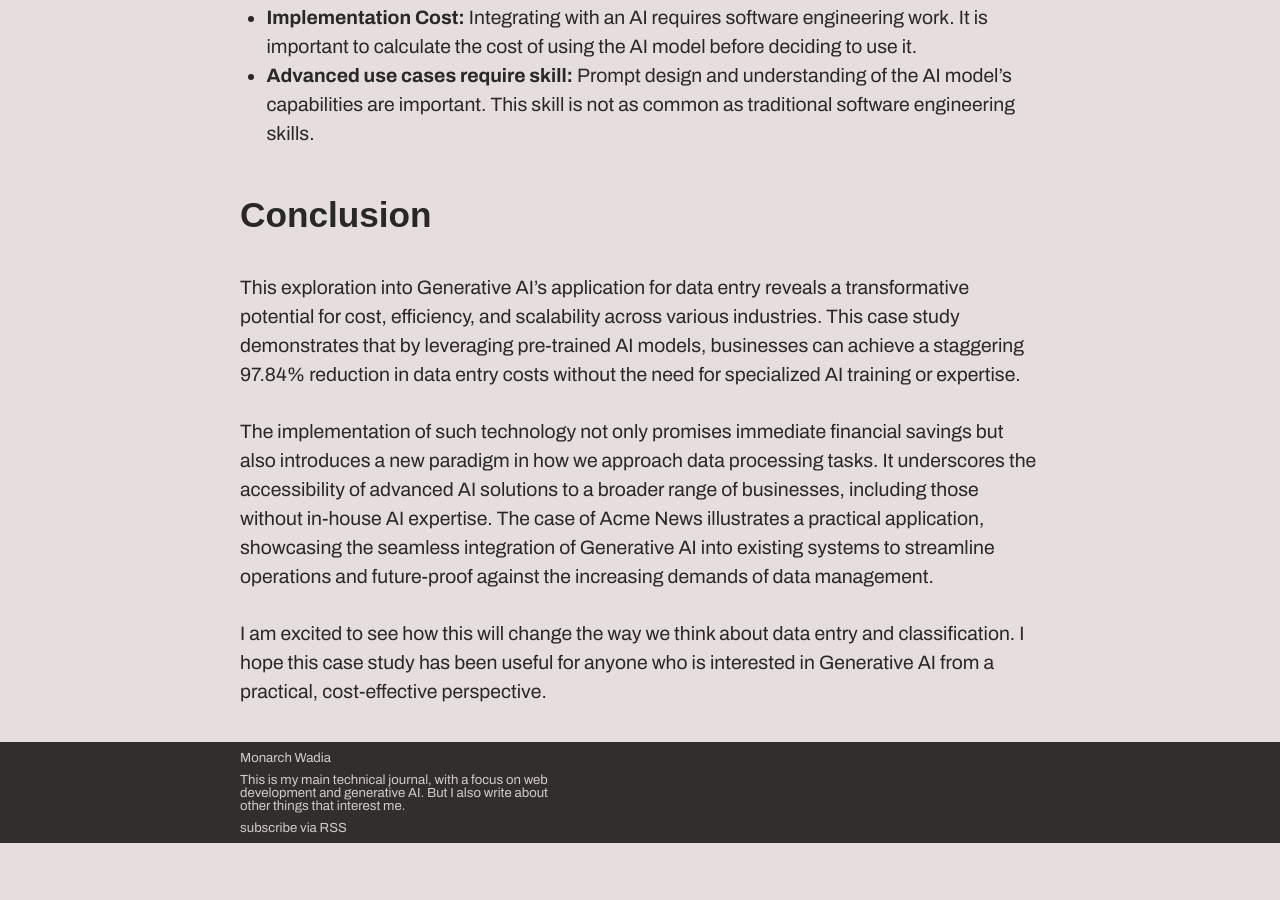
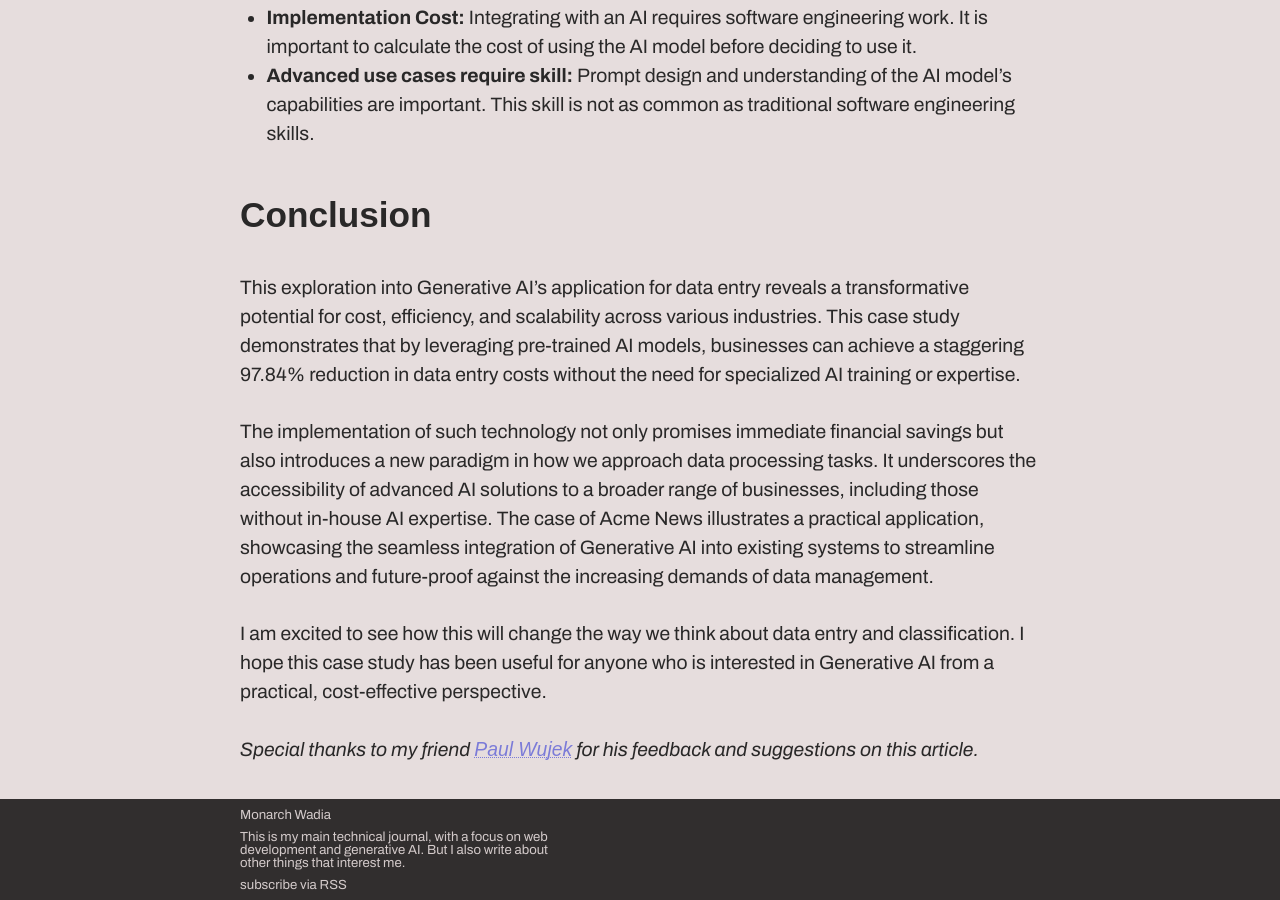
Before and after one commit to monarchwadia/blog-monarchwadia.com, a Jekyll site: the page built from _posts/2024-02-12-ai-cost-reduction-for-data-entry.md, in a window 1280 px wide and 900 px high, scrolled down 11214 px. Built offline with Jekyll 4.4.1, drawn with Linux system fonts in a browser that asks for light colours; some web fonts are replaced; the table of contents is made by our own code; before the commit the page ends 12057 px from its top, so only the background shows below that.

Commit message:
Added thanks

```diff
--- a/_posts/2024-02-12-ai-cost-reduction-for-data-entry.md
+++ b/_posts/2024-02-12-ai-cost-reduction-for-data-entry.md
@@ -262,6 +262,8 @@ The implementation of such technology not only promises immediate financial savi
 
 I am excited to see how this will change the way we think about data entry and classification. I hope this case study has been useful for anyone who is interested in Generative AI from a practical, cost-effective perspective.
 
+_Special thanks to my friend [Paul Wujek](https://www.linkedin.com/in/paulwujek) for his feedback and suggestions on this article._
+
 
 <script src="https://unpkg.com/mermaid@8.9.3/dist/mermaid.min.js"></script>
 <script>
```
